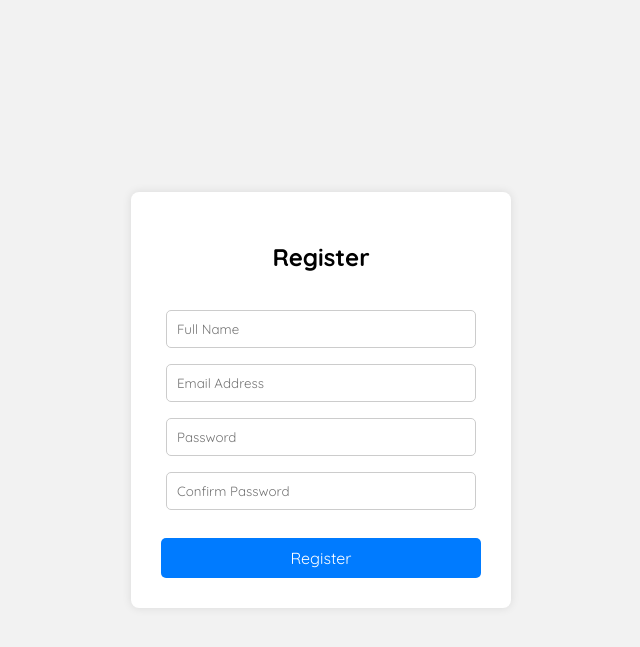
After one commit to mariospgrz/RGS-university-team, a PHP site: page /register.php in a window 1280 px wide. The commit adds this page. Shown: the top 647 px of the page, without its empty margins (319-959 px from the left). Run offline with PHP 8.4, Linux system fonts and the light colour scheme.

Commit message:
added register.php

```diff
--- a/Assets/mainstyle/global.css
+++ b/Assets/mainstyle/global.css
@@ -349,3 +349,40 @@ button:hover {
     bottom: 20px;
     font-size: 14px;
 }
+
+
+/* Register Page */
+.register-box {
+    background:white;
+    padding:30px;
+    border-radius:8px;
+    width:320px;
+    box-shadow:0 0 10px rgba(0,0,0,0.1);
+    text-align:center;
+}
+
+h2 {
+    text-align: center;
+}
+
+.register_input {
+    width:90%;
+    padding:10px;
+    margin:8px 0;
+    border-radius:5px;
+    border:1px solid #ccc;
+}
+
+.register_button {
+    width: 100%;
+    padding: 10px;
+    background: #007BFF;
+    color: white;
+    border: none;
+    border-radius: 5px;
+    cursor: pointer;
+}
+
+.register_button:hover {
+    background: #0056b3;
+}
--- /dev/null
+++ b/register.php
@@ -0,0 +1,21 @@
+<?php
+require_once "./Include/header.php";
+?>
+
+<div class="register-box">
+    <h2>Register</h2>
+
+    <form action="#" method="post">
+        <label>
+            <input class="register_input" type="text" name="name" placeholder="Full Name" required>
+            <input class="register_input" type="email" name="email" placeholder="Email Address" required>
+            <input class="register_input" type="password" name="password" placeholder="Password" required>
+            <input class="register_input" type="password" name="confirm_password" placeholder="Confirm Password" required>
+        </label>
+
+        <button class="register_button" type="submit">Register</button>
+    </form>
+</div>
+
+</body>
+</html>
```
